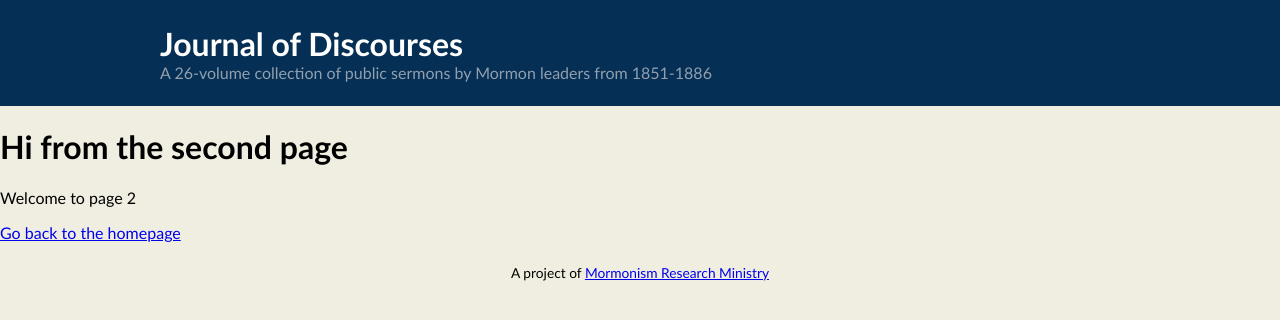
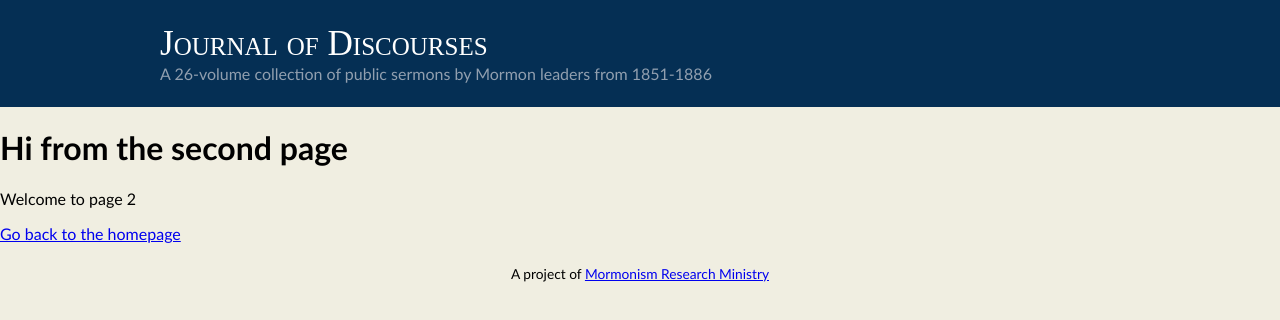
Before and after one commit to aaronshaf/jod, a Gatsby site: page /page-2 in a window 1280 px wide. Built offline with nearby package versions, Linux system fonts and the light colour scheme; Gatsby itself is replaced by a stand-in of ours.

Commit message:
Header font

```diff
--- a/src/components/header.js
+++ b/src/components/header.js
@@ -1,90 +1,13 @@
 import React from "react";
-import { Link } from "gatsby";
-import styled from "@emotion/styled";
-
-const SiteTitleWrapper = styled.div`
-  background-color: #052f54;
-  padding: 24px 0;
-`;
-
-const SiteTitle = styled.h1`
-  color: white;
-  max-width: 960px;
-  margin: auto;
-`;
-
-const SiteTitleLink = styled(Link)`
-  color: white;
-  text-decoration: none;
-`;
-
-const Subheading = styled.div`
-  color: #919faf;
-  max-width: 960px;
-  margin: auto;
-`;
-
-const VolumeNumbersWrapper = styled.div`
-  border-top: 1px solid #fefdfa;
-  border-bottom: 1px solid #e3e1ce;
-`;
-
-const VolumeNumbers = styled.nav`
-  max-width: 960px;
-  margin: auto;
-  display: flex;
-  list-style-type: none;
-  line-height: 1.4em;
-  padding: 8px 0;
-  align-items: center;
-`;
-
-const VolumeNumber = styled(Link)`
-  flex: 1;
-  margin-left: 7px;
-  white-space: nowrap;
-  text-align: center;
-  flex: 1;
-  line-height: 1rem;
-  background: rgb(179, 205, 107);
-  background: linear-gradient(
-    90deg,
-    rgba(179, 205, 107, 1) 0%,
-    rgba(177, 204, 104, 1) 35%,
-    rgba(166, 196, 82, 1) 100%
-  );
-  text-shadow: 0 -1px 1px rgba(0, 0, 0, 0.25);
-  padding: 7px 5px 5px;
-  display: inline-block;
-  border-bottom: 1px solid rgba(0, 0, 0, 0.25);
-  border-radius: 5px;
-  color: #fff;
-  text-decoration: none;
-
-  &:hover {
-    background: rgb(157, 179, 98);
-    background: linear-gradient(
-      90deg,
-      rgba(157, 179, 98, 1) 0%,
-      rgba(153, 175, 91, 1) 35%,
-      rgba(139, 165, 70, 1) 100%
-    );
-  }
-  &.active,
-  &:active,
-  &[aria-current="page"] {
-    background: rgb(157, 179, 98);
-    background: linear-gradient(
-      90deg,
-      rgba(157, 179, 98, 1) 0%,
-      rgba(153, 175, 91, 1) 35%,
-      rgba(139, 165, 70, 1) 100%
-    );
-  }
-  &:active {
-    margin-bottom: -1px;
-  }
-`;
+import {
+  SiteTitle,
+  SiteTitleLink,
+  SiteTitleWrapper,
+  Subheading,
+  VolumeNumber,
+  VolumeNumbers,
+  VolumeNumbersWrapper
+} from "./header.styles.js";
 
 export default class Header extends React.Component {
   render() {
--- /dev/null
+++ b/src/components/header.styles.js
@@ -0,0 +1,90 @@
+import { Link } from "gatsby";
+import styled from "@emotion/styled";
+
+export const SiteTitleWrapper = styled.div`
+  background-color: #052f54;
+  padding: 24px 0;
+`;
+
+export const SiteTitle = styled.h1`
+  color: white;
+  max-width: 960px;
+  margin: auto;
+  font-variant: small-caps;
+  font-family: Times New Roman, serif;
+  font-size: 2.2rem;
+  font-weight: lighter;
+`;
+
+export const SiteTitleLink = styled(Link)`
+  color: white;
+  text-decoration: none;
+`;
+
+export const Subheading = styled.div`
+  color: #919faf;
+  max-width: 960px;
+  margin: auto;
+`;
+
+export const VolumeNumbersWrapper = styled.div`
+  border-top: 1px solid #fefdfa;
+  border-bottom: 1px solid #e3e1ce;
+`;
+
+export const VolumeNumbers = styled.nav`
+  max-width: 960px;
+  margin: auto;
+  display: flex;
+  list-style-type: none;
+  line-height: 1.4em;
+  padding: 8px 0;
+  align-items: center;
+`;
+
+export const VolumeNumber = styled(Link)`
+  flex: 1;
+  margin-left: 7px;
+  white-space: nowrap;
+  text-align: center;
+  flex: 1;
+  line-height: 1rem;
+  background: rgb(179, 205, 107);
+  background: linear-gradient(
+    90deg,
+    rgba(179, 205, 107, 1) 0%,
+    rgba(177, 204, 104, 1) 35%,
+    rgba(166, 196, 82, 1) 100%
+  );
+  text-shadow: 0 -1px 1px rgba(0, 0, 0, 0.25);
+  padding: 7px 5px 5px;
+  display: inline-block;
+  border-bottom: 1px solid rgba(0, 0, 0, 0.25);
+  border-radius: 5px;
+  color: #fff;
+  text-decoration: none;
+
+  &:hover {
+    background: rgb(157, 179, 98);
+    background: linear-gradient(
+      90deg,
+      rgba(157, 179, 98, 1) 0%,
+      rgba(153, 175, 91, 1) 35%,
+      rgba(139, 165, 70, 1) 100%
+    );
+  }
+  &.active,
+  &:active,
+  &[aria-current="page"] {
+    background: rgb(157, 179, 98);
+    background: linear-gradient(
+      90deg,
+      rgba(157, 179, 98, 1) 0%,
+      rgba(153, 175, 91, 1) 35%,
+      rgba(139, 165, 70, 1) 100%
+    );
+  }
+  &:active {
+    margin-bottom: -1px;
+  }
+`;
```
